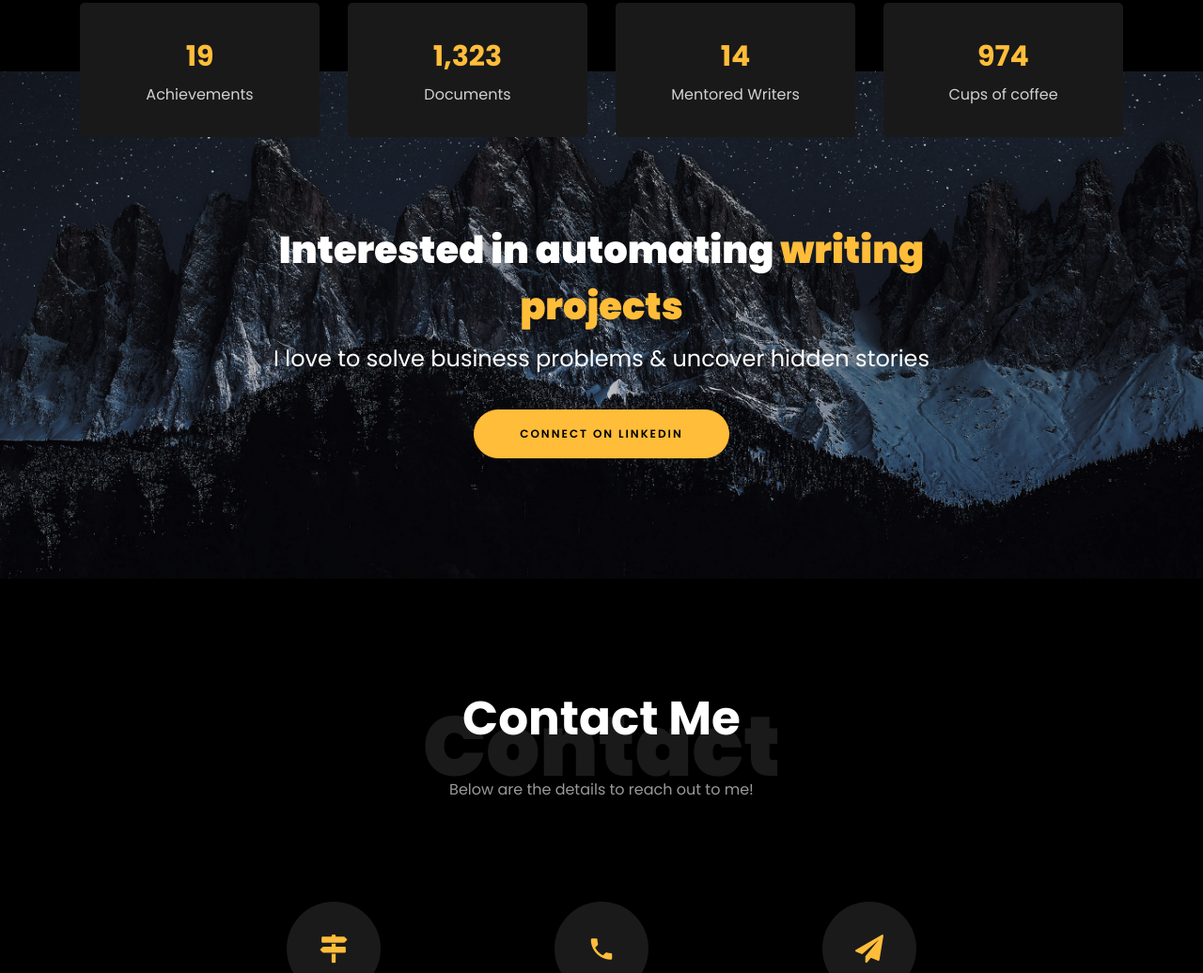
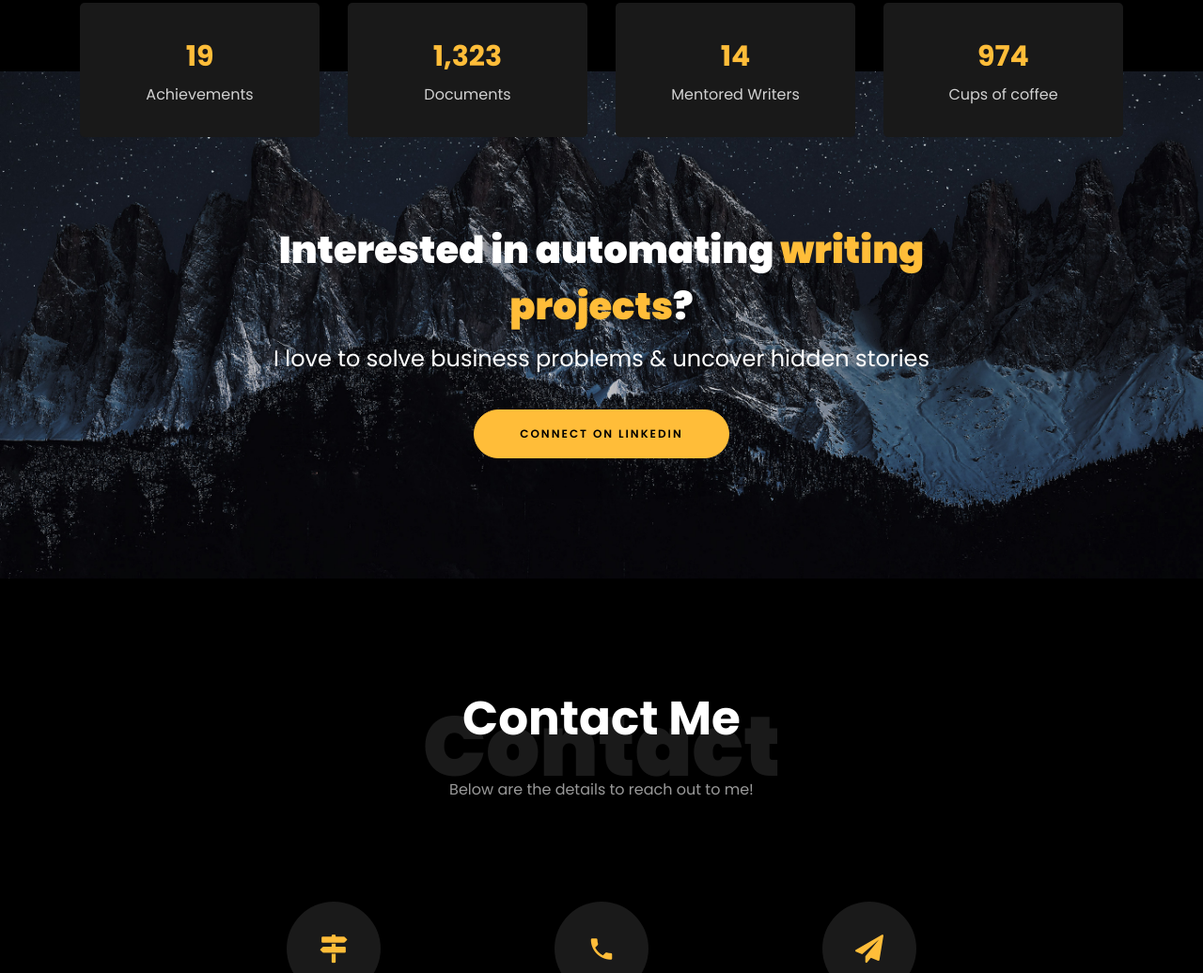
Before and after one commit to sanjay-pramanik/sanjay-pramanik.github.io, a plain HTML site: page index.html in a window 1280 px wide. Shown: the part 5538-6574 px from the top of the page at 94% size. Drawn offline with Linux system fonts and the light colour scheme; animation ran at ten frames a second; files whose address does not match are found by name.

```diff
--- a/index.html
+++ b/index.html
@@ -569,7 +569,7 @@
 			<!-- <div class="container"> -->
 				<div class="row justify-content-center">
 					<div class="col-md-7 ftco-animate text-center">
-						<h2>Interested in automating <span> writing projects</span> </h2>
+						<h2>Interested in automating <span> writing projects</span>? </h2>
 						<div class="heading"> <h4> I love to solve business problems &amp; uncover hidden stories </h4>
 						<br>
             <p><a href="https://www.linkedin.com/in/sanjay-pramanik-0883877b/" class="btn btn-primary py-3 px-5">Connect on LinkedIn</a></p>
```
